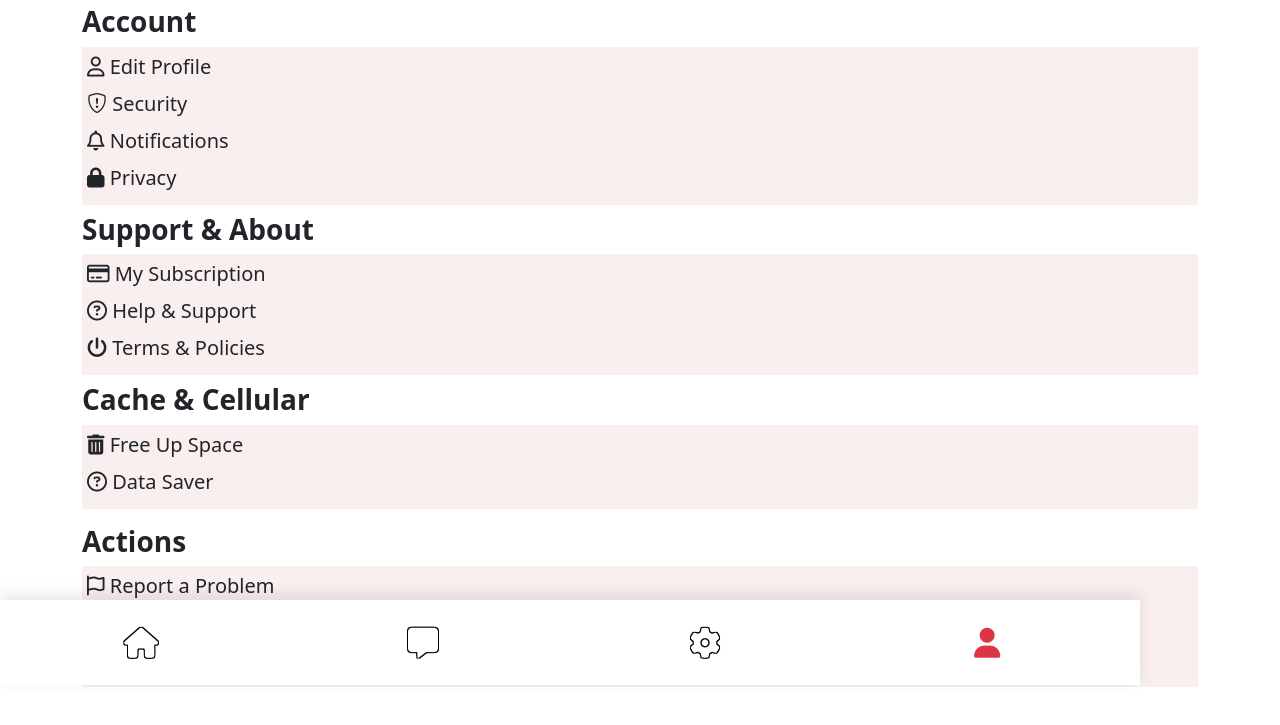
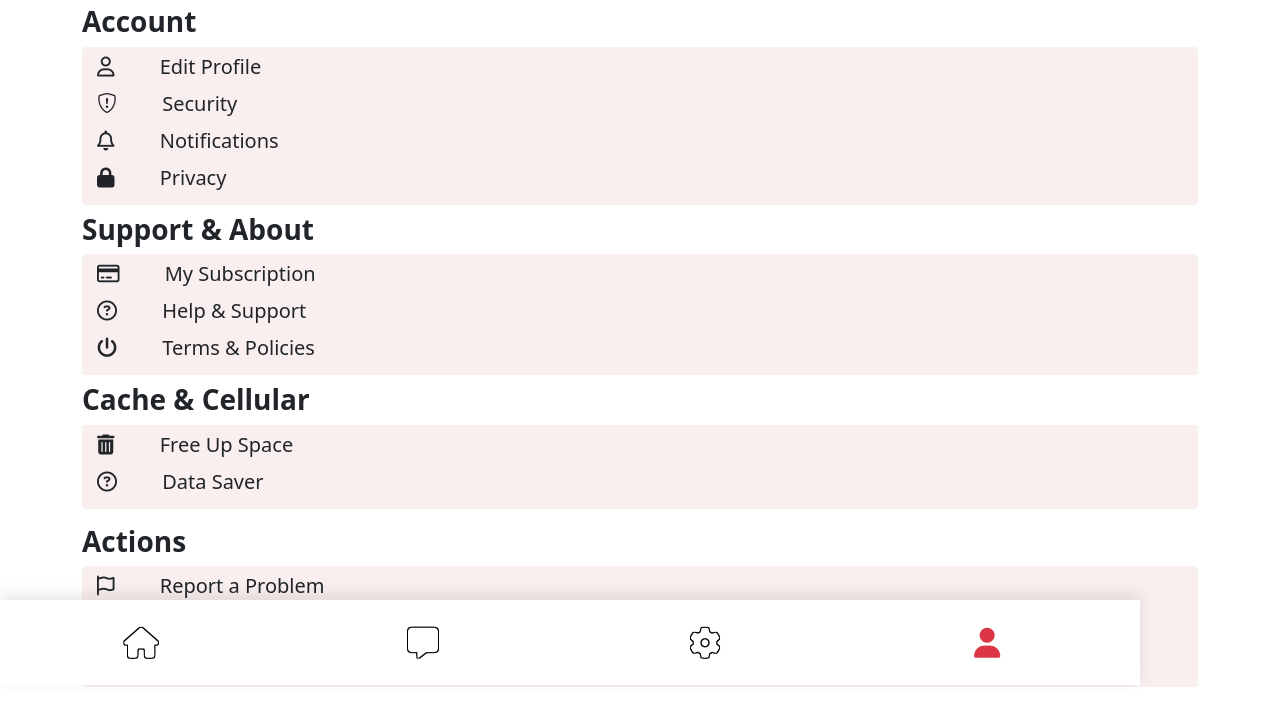
Before and after one commit to samueltuoyo/TikTok-Clone, a plain HTML site: page settings.html in a window 1280 px wide. Shown: the part 115-840 px from the top of the page. Drawn offline with nearby package versions, Linux system fonts and the light colour scheme.

Commit message:
Update styles.css

```diff
--- a/styles.css
+++ b/styles.css
@@ -44,6 +44,7 @@
 .Account{
   background: #FAEFEF;
   padding: 5px;
+  border-radius: 4px;
 
 }
 ul, li{
@@ -59,7 +60,14 @@ ul, li{
 .account{
   font-weight: bolder;
 }
+.Account i{
+  margin-left: 10px;
+}
+.Account span{
+  margin-left:40px;
+}
 
-.Account span{
+h3{
+  font-size:10px;
 
 }
```
